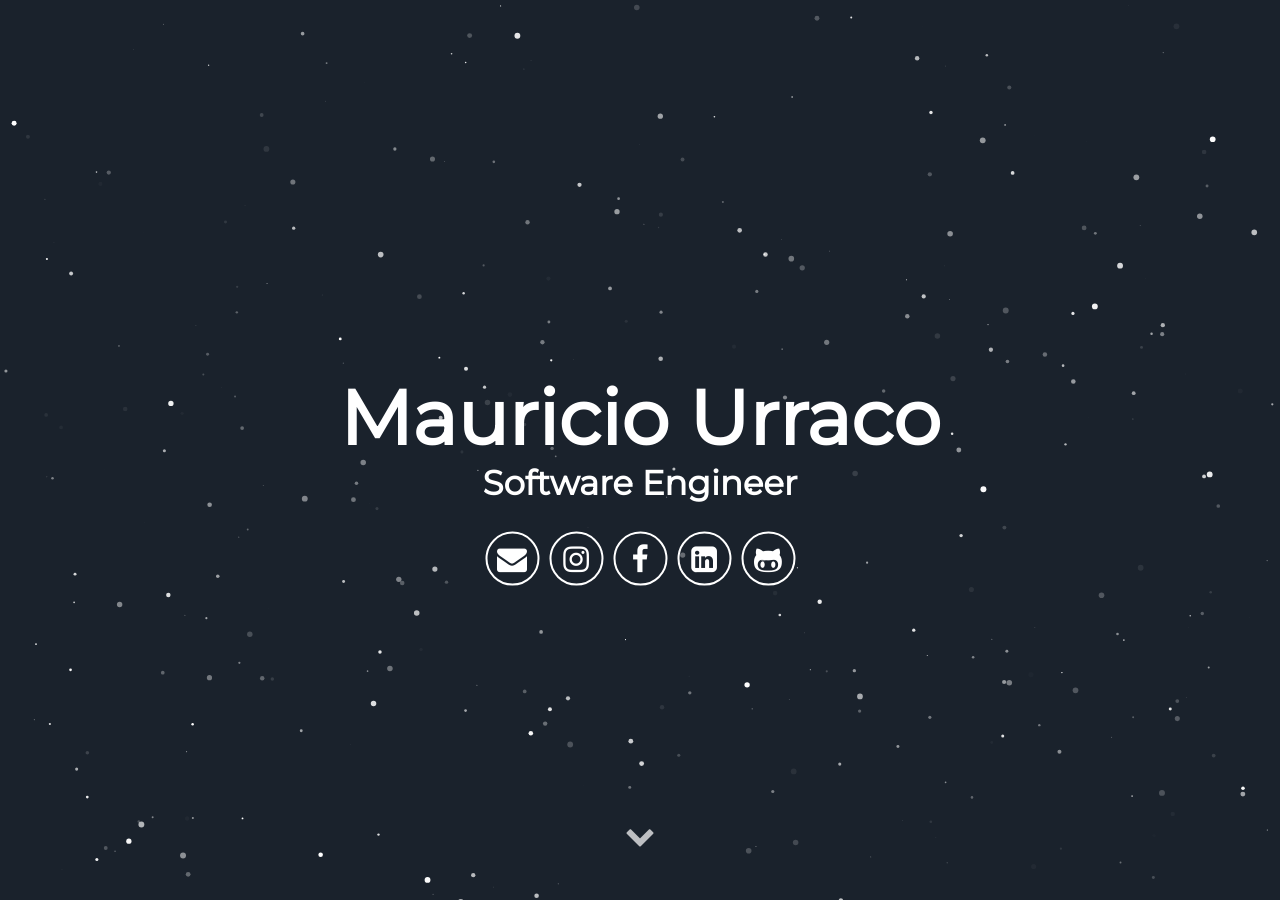
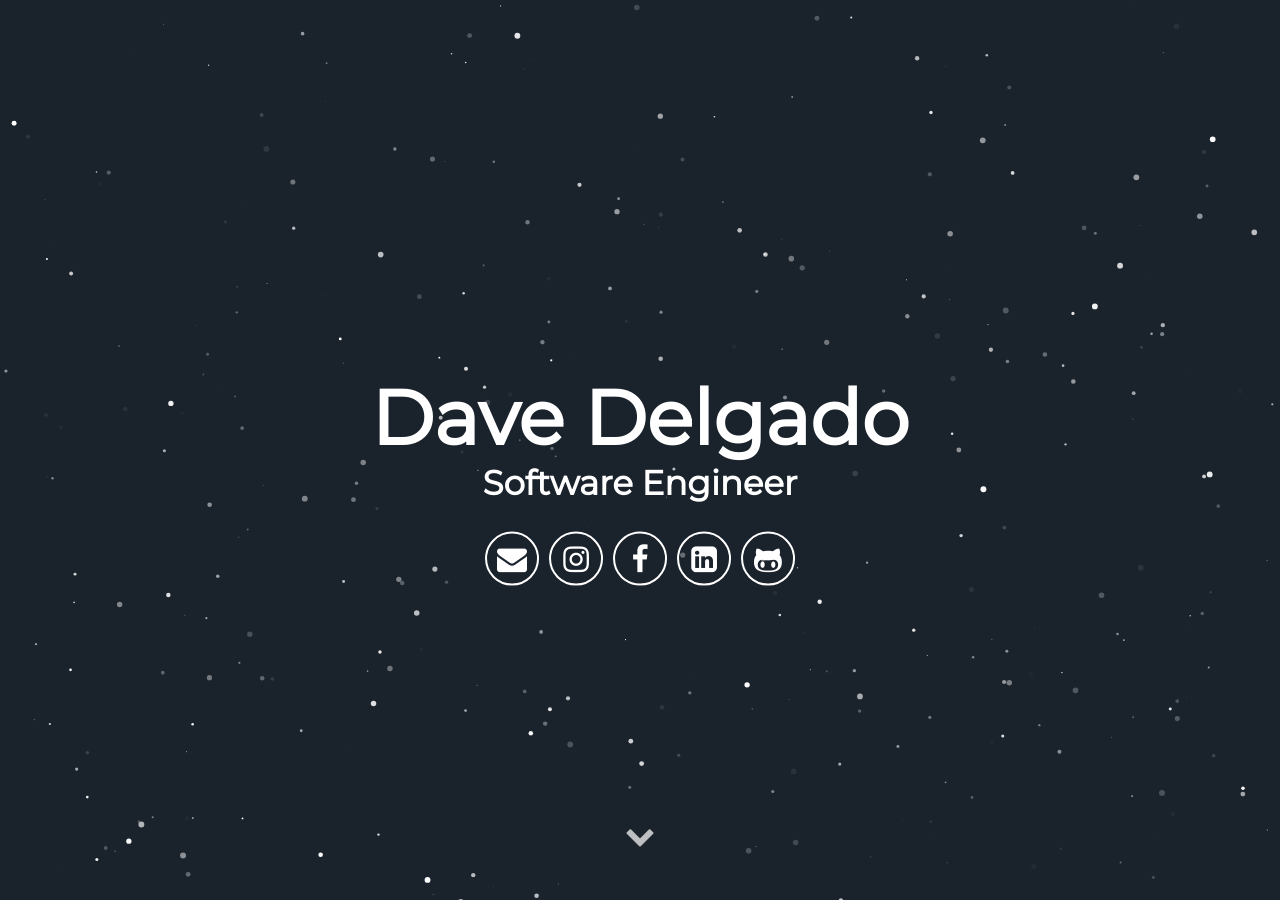
Before and after one commit to DaveNPlay/index, a Jekyll site: the page built from index.html, in a window 1280 px wide and 900 px high. Built offline with Jekyll 4.4.1, drawn with Linux system fonts in a browser that asks for light colours; some web fonts are replaced.

Commit message:
Update _config.yml

```diff
--- a/_config.yml
+++ b/_config.yml
@@ -1,11 +1,11 @@
 # Site settings
-title: Mauricio Urraco
+title: Dave Delgado
 description: Jekyll Theme Minimal Resume
 # baseurl: "" # the subpath of your site, e.g. /blog
 # url: "localhost:3000" # the base hostname & protocol for your site e.g. http://willianjusten.com.br
 
 # User settings
-username: Mauricio Urraco
+username: Dave Delgado
 user_description: I\'m a nomad Software Engineer, always searching for the next challenge; no task is too scary nor too difficult. Lately I have been immersed in the <b>crypto-world</b> working for Radix, a London based startup trying to create the next massive scalable DLT. I'm one of the two guys behind all the JS related stuff. Visit my blog here <a href="https://mauriciourraco.com" target="_blank">https://mauriciourraco.com</a>
 user_title: Software Engineer
 email: mauriurraco@gmail.com
```
